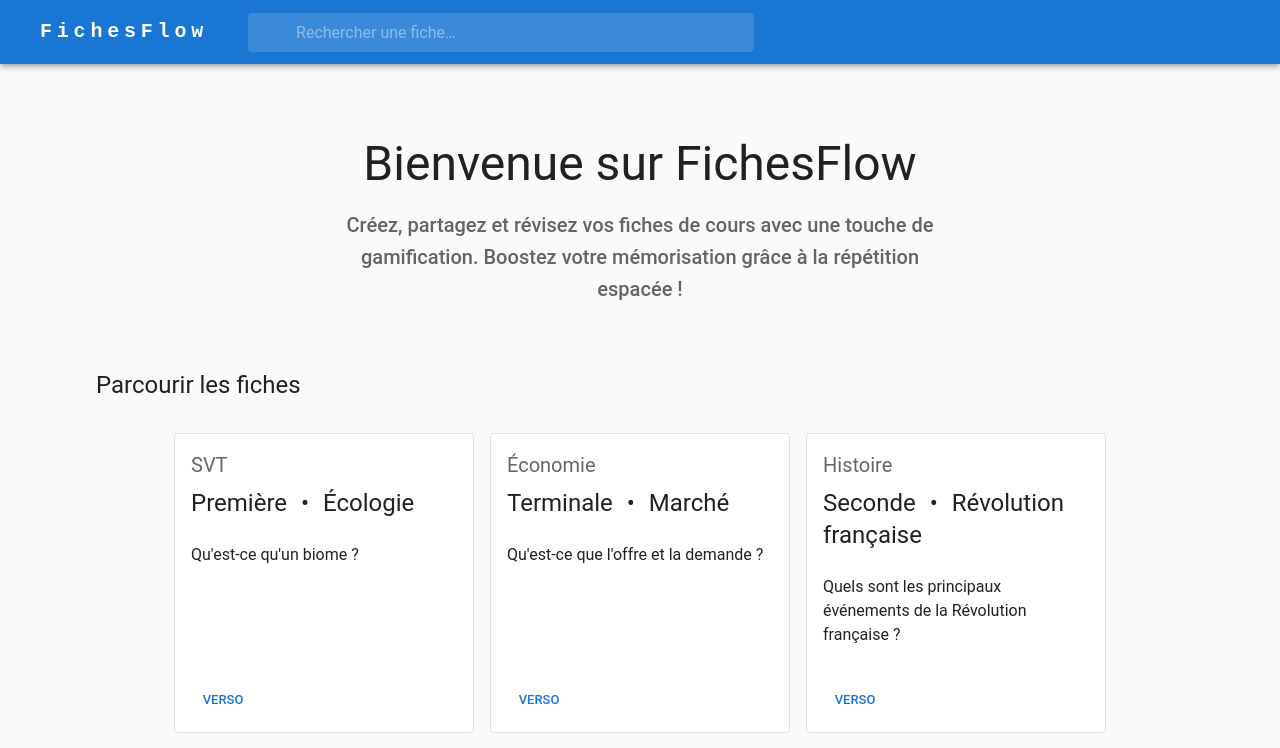
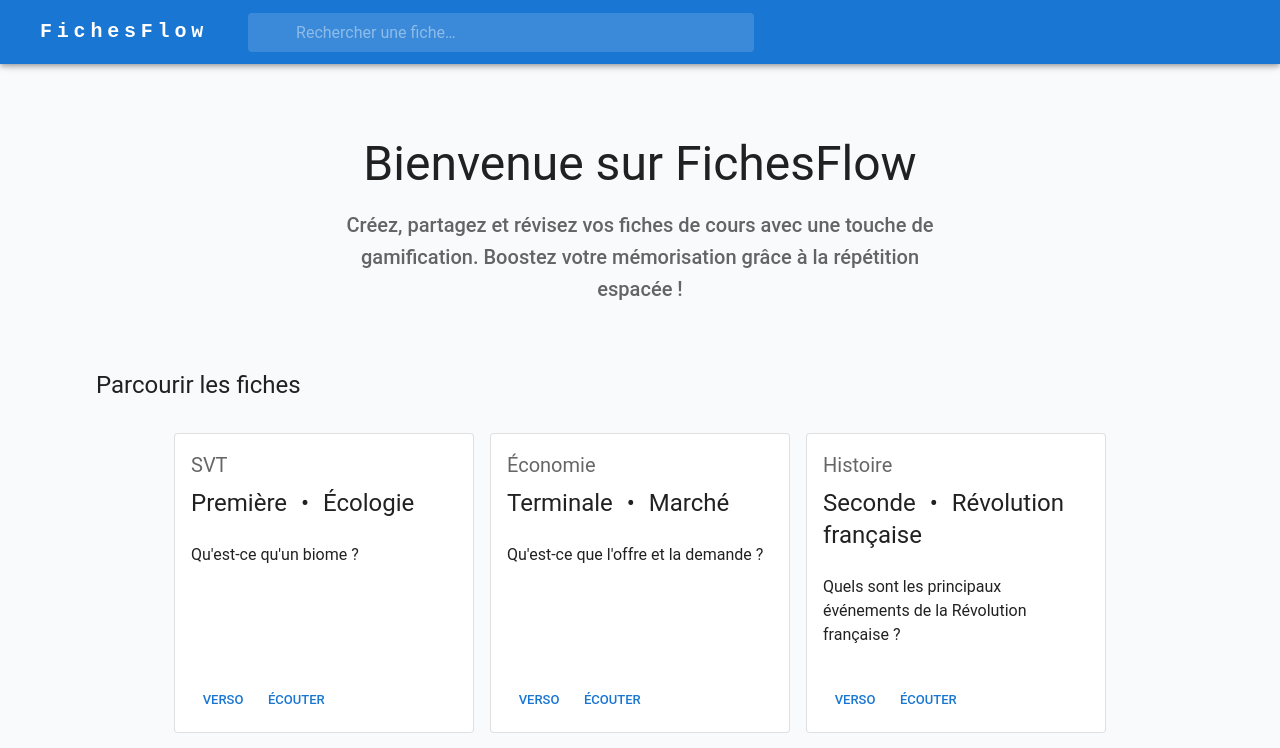
Before and after one commit to FichesFlow/ff-app, a React (Vite) app: page / in a window 1280 px wide. Shown: the top 748 px of the page. Built offline with nearby package versions, Linux system fonts and the light colour scheme; no server answers; some icons are missing.

Commit message:
Fix_audio_&_ajout_recto

```diff
--- a/src/components/flashcards/Audio_Flashcards.jsx
+++ b/src/components/flashcards/Audio_Flashcards.jsx
@@ -18,7 +18,7 @@ export default function AudioPlayer({ texte }) {
         const nouvelleVoix = new SpeechSynthesisUtterance(texte);
         // Afaire -> trouvezr une voix française non robotique
         nouvelleVoix.lang = "fr-FR";
-        nouvelleVoix.rate = 1.5;
+        nouvelleVoix.rate = 0.8;
         nouvelleVoix.pitch = 1.5;
         nouvelleVoix.volume = 1;
         // Sélectionne la première voix disponible
--- a/src/components/flashcards/flashcard.jsx
+++ b/src/components/flashcards/flashcard.jsx
@@ -91,6 +91,7 @@ export default function OutlinedCard({
           {description_verso && (
             <CardActions sx={{ p: 0 }}>
               <Button size="small" onClick={handleFlip}>Verso</Button>
+              <AudioPlayer texte={description_recto} /> {/* Bouton écouter */}
             </CardActions>
           )}
         </Card>
```
